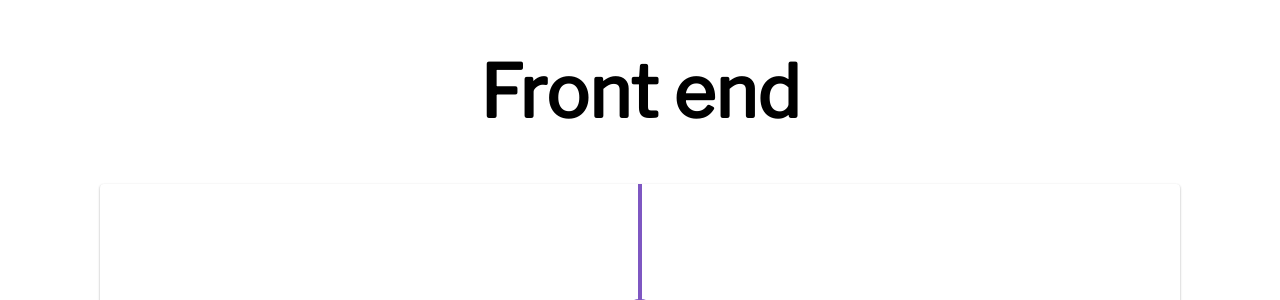
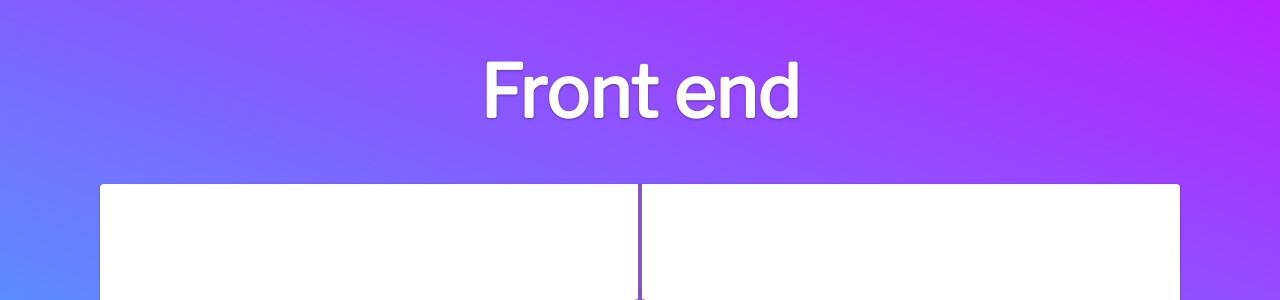
Before and after one commit to pedddro/timeline, a plain HTML site: page index.html in a window 1280 px wide. Shown: the top 300 px of the page. Drawn offline with nearby package versions, Linux system fonts and the light colour scheme.

Commit message:
Update style.css

```diff
--- a/css/style.css
+++ b/css/style.css
@@ -1,8 +1,16 @@
 html, body {
-  background-color: white;
-  height: 100%;
-  font-family: 'Montserrat', sans-serif;
-  box-sizing: border-box;
+height: 100%;
+width: 100%;
+font-family: 'Montserrat', sans-serif;
+}
+
+body {
+height: 100%;
+    margin: 0;
+    background-repeat: no-repeat;
+    background-attachment: fixed;
+    background-color: #21D4FD;
+background-image: linear-gradient(19deg, #21D4FD 0%, #B721FF 100%);
 }
 
 .mainTitle {
@@ -10,8 +18,9 @@ html, body {
     font-size: 72px;
     text-align: center;
     box-sizing: border-box;
-    color: black;
+    color: white;
     margin: 0p auto;
+    text-shadow: 0 1px 3px rgba(0,0,0,0.12), 0 1px 2px rgba(0,0,0,0.24);
 }
 
 ul li {
```
